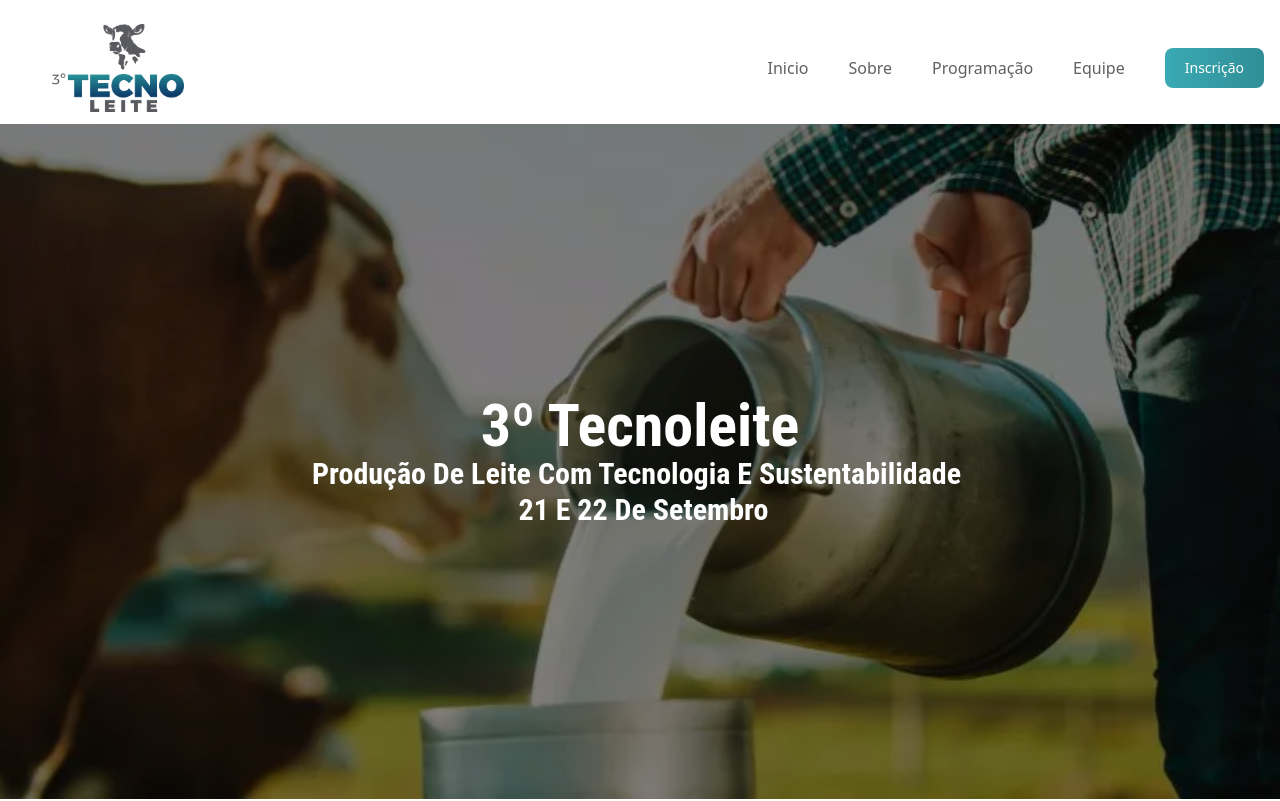
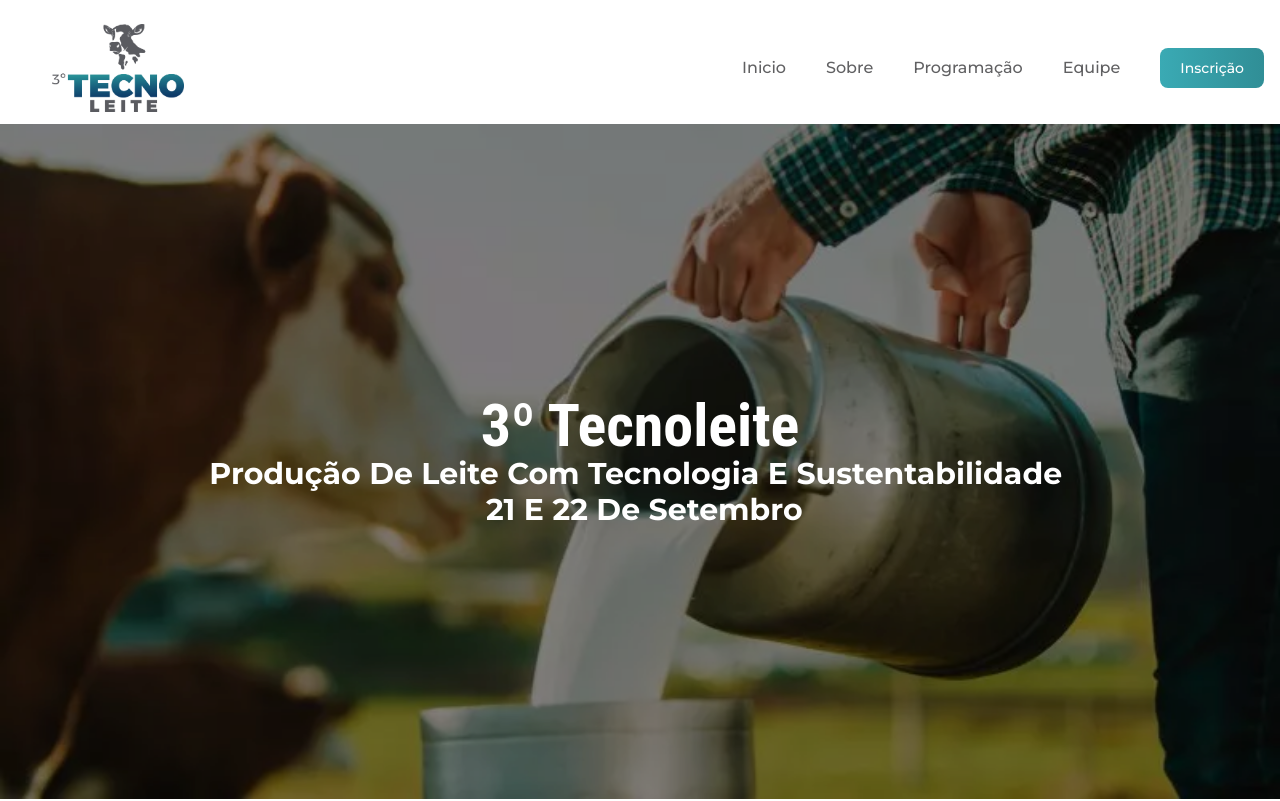
Before and after one commit to Kmilasc/tecnoleite, a React (Vite) app: page / in a window 1280 px wide. Shown: the top 801 px of the page. Built offline with nearby package versions, Linux system fonts and the light colour scheme.

Commit message:
refactor(css): using montserrat as default

```diff
--- a/src/index.css
+++ b/src/index.css
@@ -1,10 +1,12 @@
-@import url('https://fonts.googleapis.com/css2?family=Kanit:wght@300&display=swap');
+@import url('https://fonts.googleapis.com/css2?family=Montserrat:wght@100;200;300;400;500;600;700;800;900&display=swap');
 @tailwind base;
 @tailwind components;
 @tailwind utilities;
 
 @layer components {
     *, html {
+        font-family: 'Montserrat', sans-serif;
+
         @apply scroll-smooth
     }
 }
```
